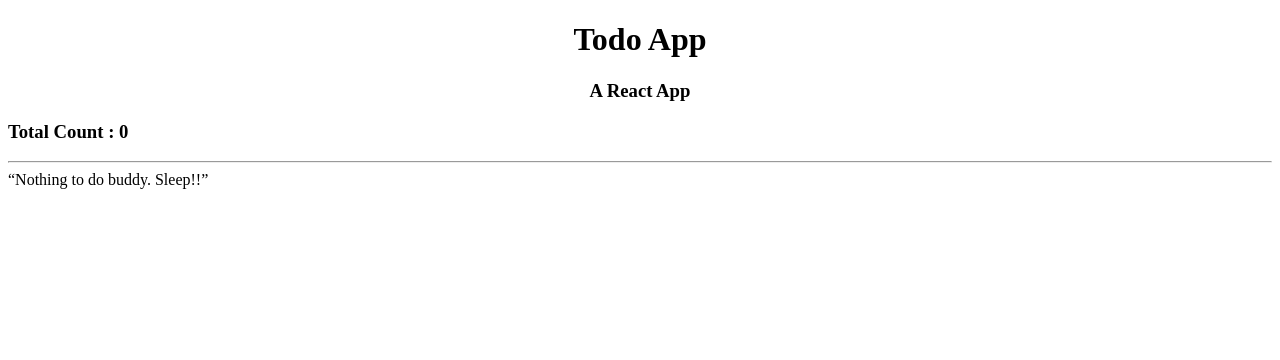
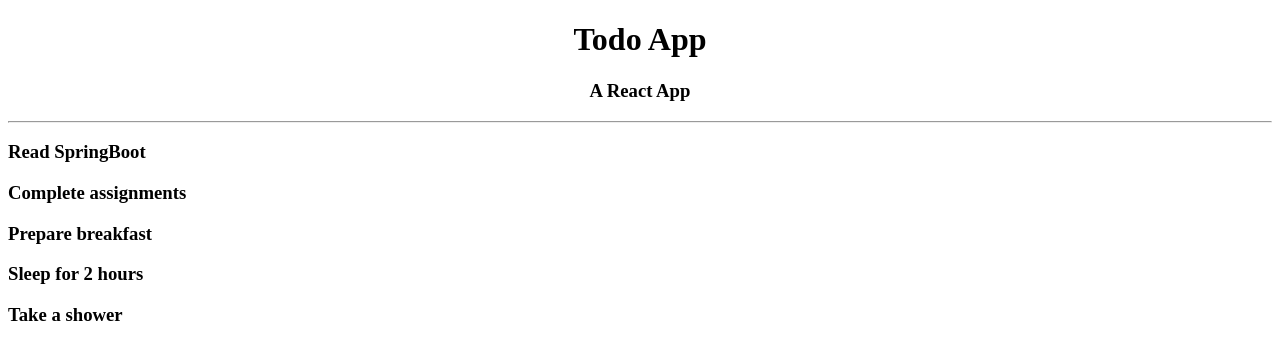
Before and after one commit to vijay-kesanakurthi/tw-pre-reads, a React (Create React App) app in the folder react/ToDoApp/: page / in a window 1280 px wide. Shown: the top 360 px of the page. Built offline with nearby package versions, Linux system fonts and the light colour scheme.

Commit message:
Checkpoint 3 : Loops and Conditionals in components

```diff
--- a/react/ToDoApp/src/App.js
+++ b/react/ToDoApp/src/App.js
@@ -1,16 +1,27 @@
 import "./styles.css";
 import Header from "./Header/Header";
-import Count from "./Count/Count";
 import SubHeader from "./SubHeader/SubHeader";
+import ToDOItem from "./ToDoItem/ToDoItem";
 
 export default function App() {
+  const todoList = [
+    "Read SpringBoot",
+    "Complete assignments",
+    "Prepare breakfast",
+    "Sleep for 2 hours",
+    "Take a shower",
+  ];
   return (
     <div className="App">
       <Header />
       <SubHeader />
-      <Count data={0} />
+
       <hr />
-      <div>“Nothing to do buddy. Sleep!!”</div>
+      <div>
+        {todoList.map((todo, index) => (
+          <ToDOItem key={index} data={todo} />
+        ))}
+      </div>
     </div>
   );
 }
--- a/react/ToDoApp/src/Count/Count.jsx
+++ /dev/null
@@ -1,3 +0,0 @@
-export default function Count({ data }) {
-    return <h3>Total Count : {data}</h3>;
-}
--- /dev/null
+++ b/react/ToDoApp/src/ToDoItem/ToDoItem.jsx
@@ -0,0 +1,3 @@
+export default function ToDOItem({ data }) {
+    return <h3> {data}</h3>;
+}
```
